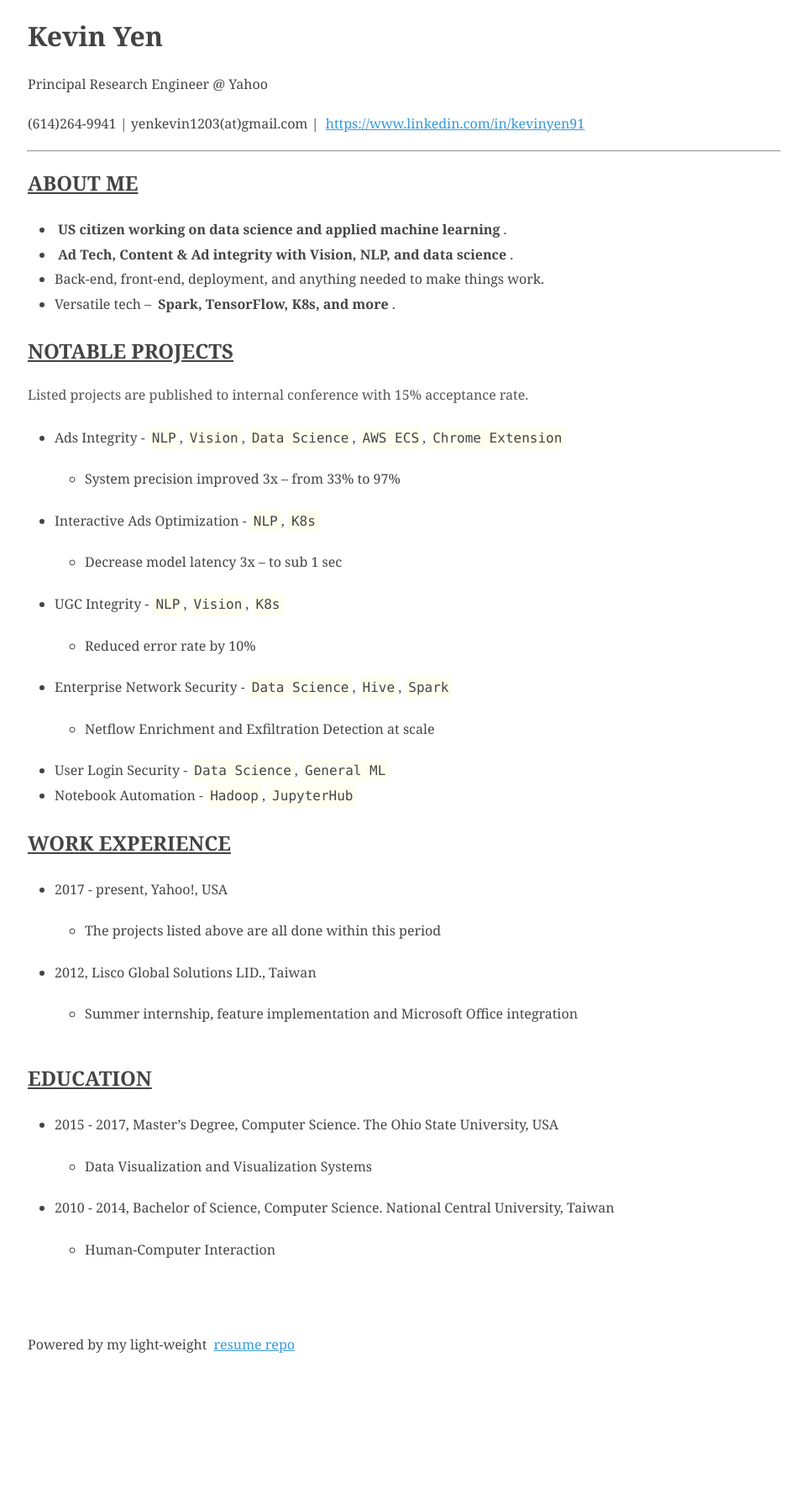
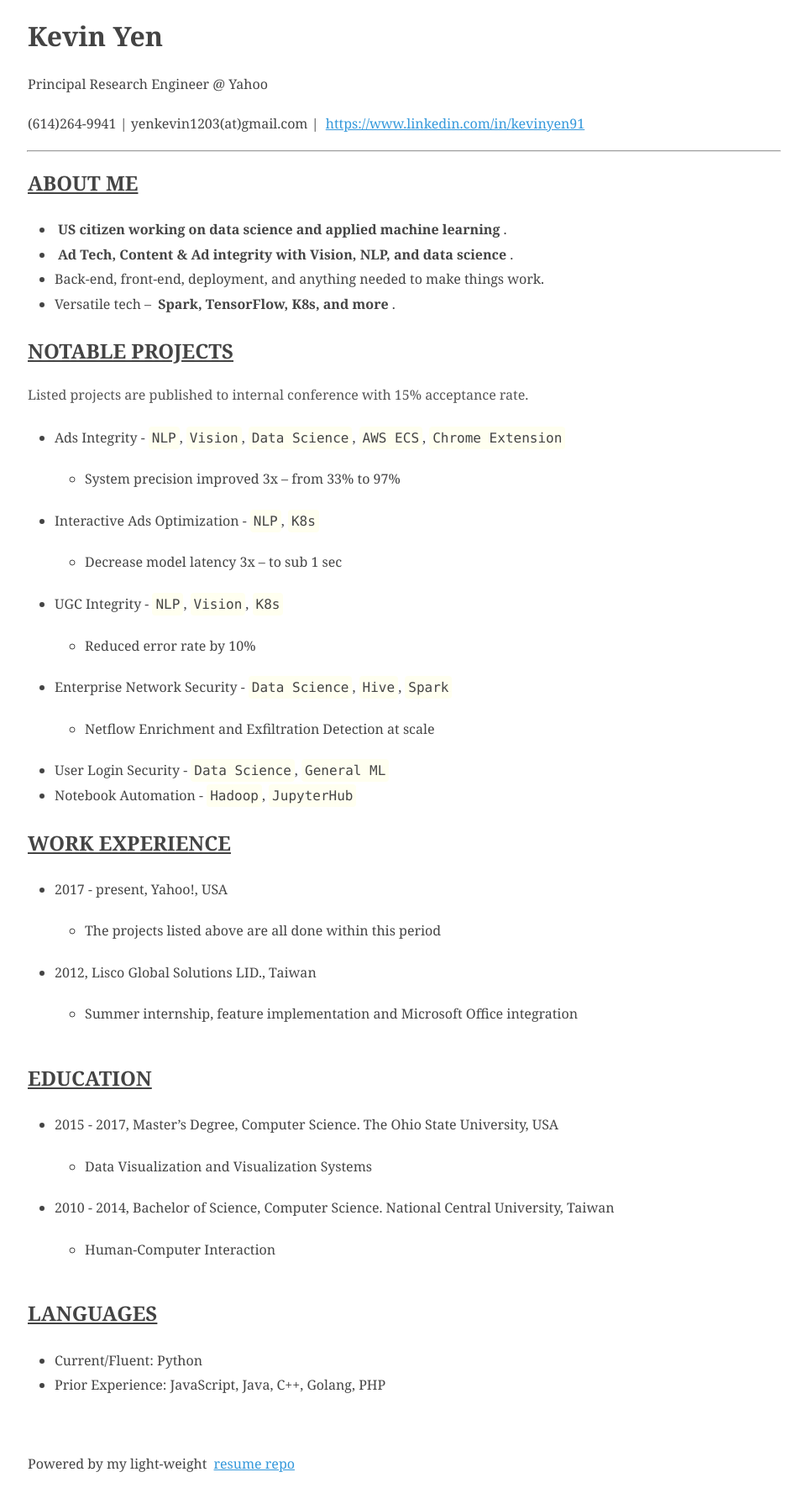
Before and after one commit to NivekNey/NivekNey.github.io, a Jekyll site: the page built from index.md, in a window 1280 px wide. Shown: the whole page at 84% size, without its empty margins (159-1120 px from the left). Built offline with Jekyll 4.4.1, drawn with Linux system fonts in a browser that asks for light colours; before the commit the page ends 1637 px from its top, so only the background shows below that.

Commit message:
Update index.md

```diff
--- a/index.md
+++ b/index.md
@@ -49,3 +49,8 @@ Listed projects are published to internal conference with 15% acceptance rate.
   * Data Visualization and Visualization Systems
 * 2010 - 2014, Bachelor of Science, Computer Science. National Central University, Taiwan
   * Human-Computer Interaction
+
+## Languages
+
+* Current/Fluent: Python
+* Prior Experience: JavaScript, Java, C++, Golang, PHP
```
